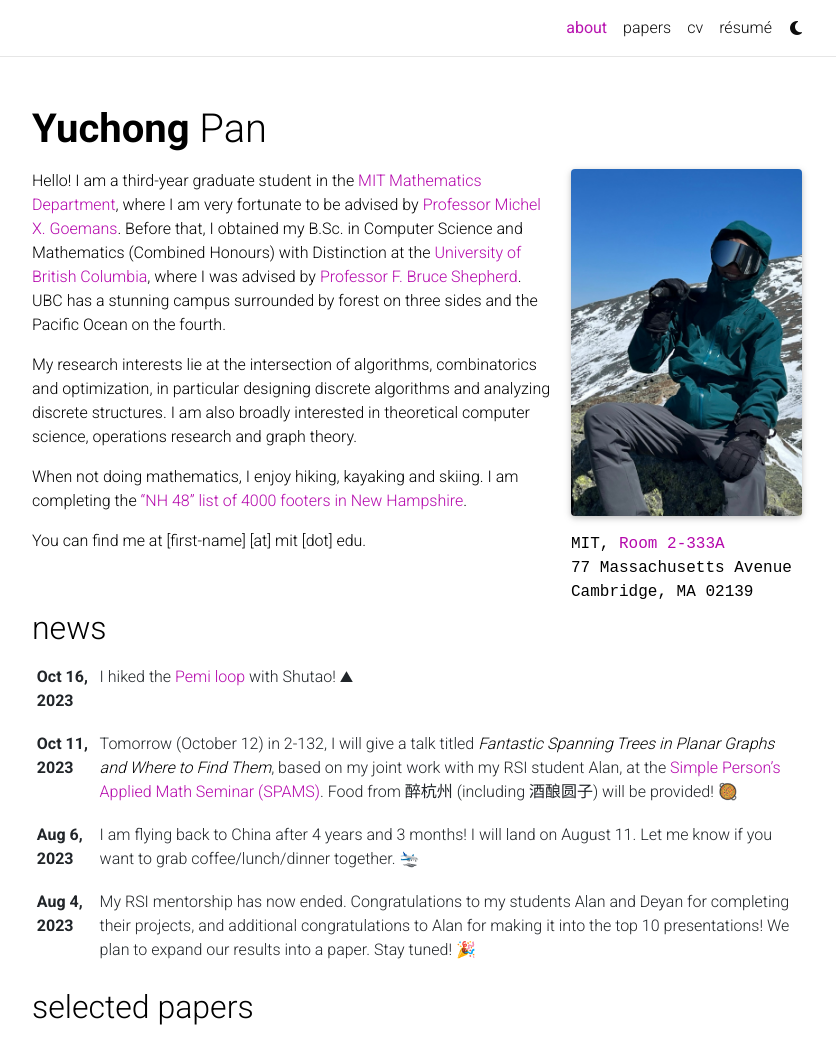
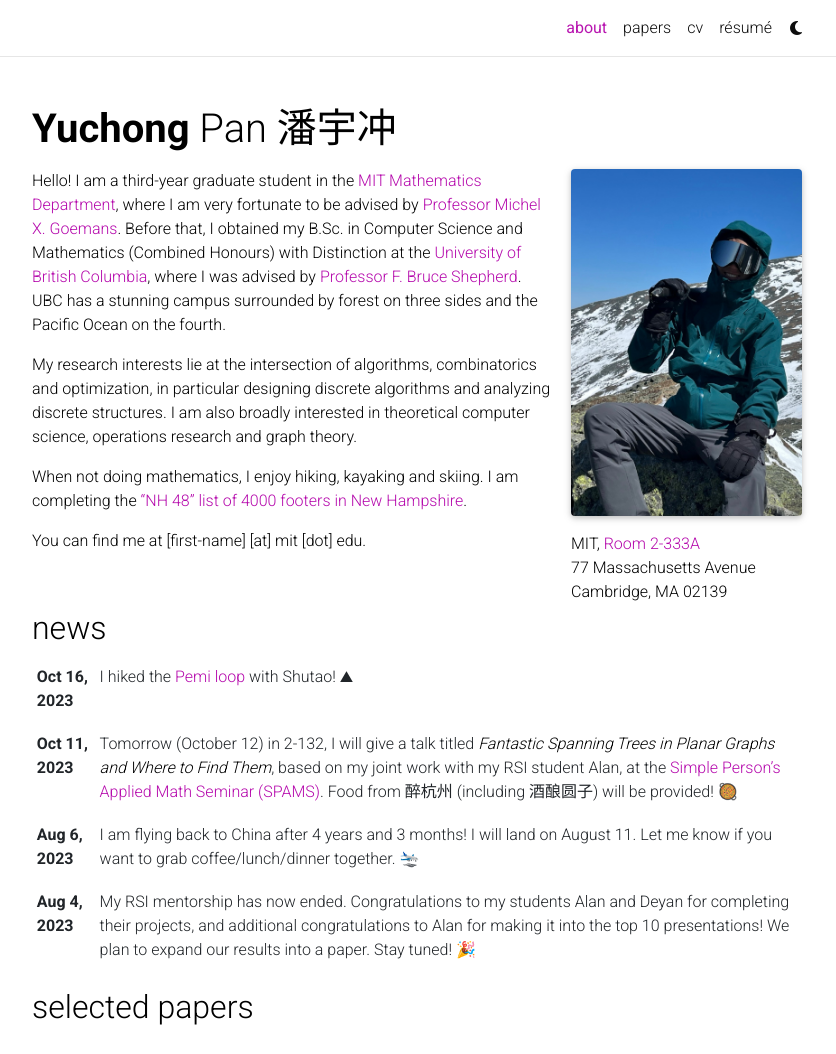
Before and after one commit to yuchong-pan/yuchong-pan.github.io, a Jekyll site: the page built from _pages/about.md, in a window 1280 px wide and 1228 px high, cut to the strip 0-1054 px from the top of the window. Shown: the whole strip, without its empty margins (223-1059 px from the left). Built offline with Jekyll 4.4.1, drawn with Linux system fonts in a browser that asks for light colours; full-size pictures stand in for the smaller copies a plugin makes; comment, search, counter and statistics services are not loaded; a style sheet for code colours, icons or effects is not loaded.

Commit message:
Updated about

```diff
--- a/_config.yml
+++ b/_config.yml
@@ -6,6 +6,7 @@
 first_name: Yuchong
 middle_name:
 last_name: Pan
+chinese_name: 潘宇冲
 email: yuchong@mit.edu
 description: > # the ">" symbol means to ignore newlines until "footer_text:"
   A simple, whitespace theme for academics. Based on [*folio](https://github.com/bogoli/-folio) design.
--- a/_layouts/about.html
+++ b/_layouts/about.html
@@ -6,7 +6,7 @@
       <div class="post">
         <header class="post-header">
           <h1 class="post-title">
-            {% if site.title == "blank" -%}<span class="font-weight-bold">{{ site.first_name }}</span> {{ site.middle_name }} {{ site.last_name }}{%- else -%}{{ site.title }}{%- endif %}
+            {% if site.title == "blank" -%}<span class="font-weight-bold">{{ site.first_name }}</span> {{ site.middle_name }} {{ site.last_name }} {{ site.chinese_name }}{%- else -%}{{ site.title }}{%- endif %}
           </h1>
           <p class="desc">{{ page.subtitle }}</p>
         </header>
--- a/_sass/_base.scss
+++ b/_sass/_base.scss
@@ -120,7 +120,7 @@
   .address {
     margin-bottom: 5px;
     margin-top: 5px;
-    font-family: monospace;
+    /*font-family: monospace;*/
 
     p {
       display: inline-block;
```
